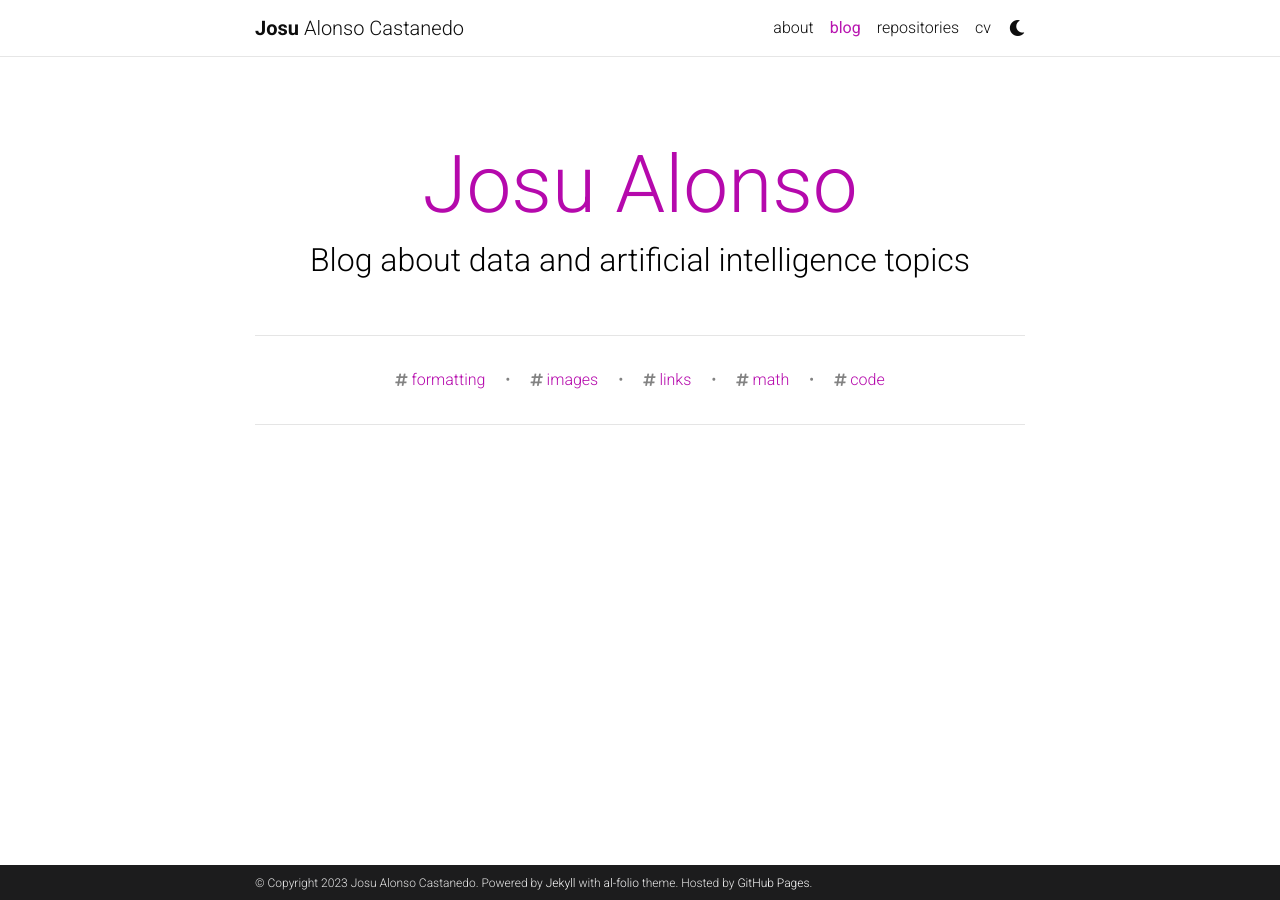
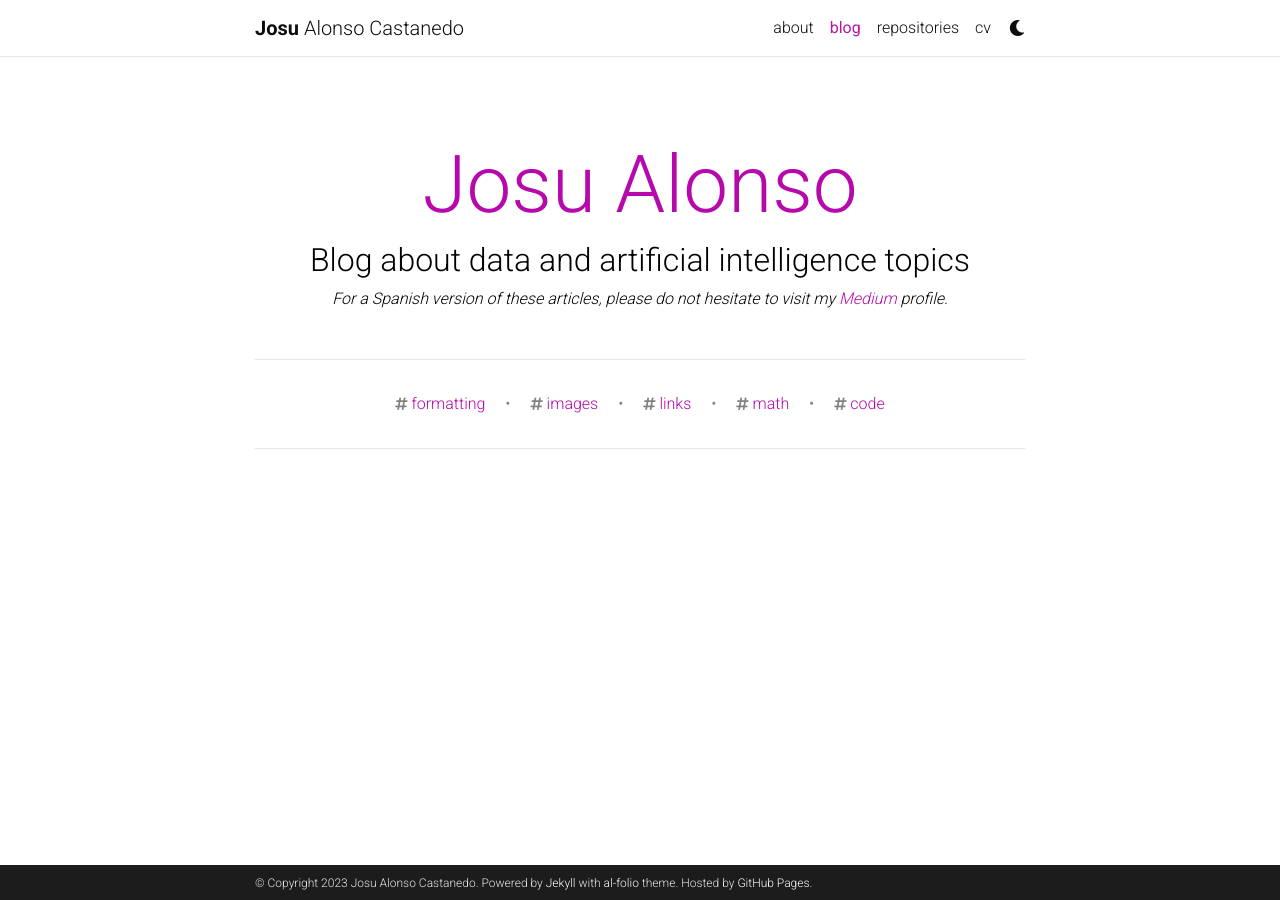
Before and after one commit to josumsc/josumsc.github.io, a Jekyll site: the page built from blog/index.html, in a window 1280 px wide. Built offline with Jekyll 4.4.1, drawn with Linux system fonts in a browser that asks for light colours; the list of posts is cut into pages by our own code; comment, search, counter and statistics services are not loaded; a style sheet for code colours, icons or effects is not loaded.

Commit message:
Adding note about medium in blog header

```diff
--- a/blog/index.html
+++ b/blog/index.html
@@ -18,6 +18,7 @@ pagination:
   <div class="header-bar">
     <h1>{{ site.blog_name }}</h1>
     <h2>{{ site.blog_description }}</h2>
+    <div><em>For a Spanish version of these articles, please do not hesitate to visit my <a href="www.medium.com/@josumsc">Medium</a> profile.</em></div>
   </div>
 
   {% if site.display_tags %}
```
